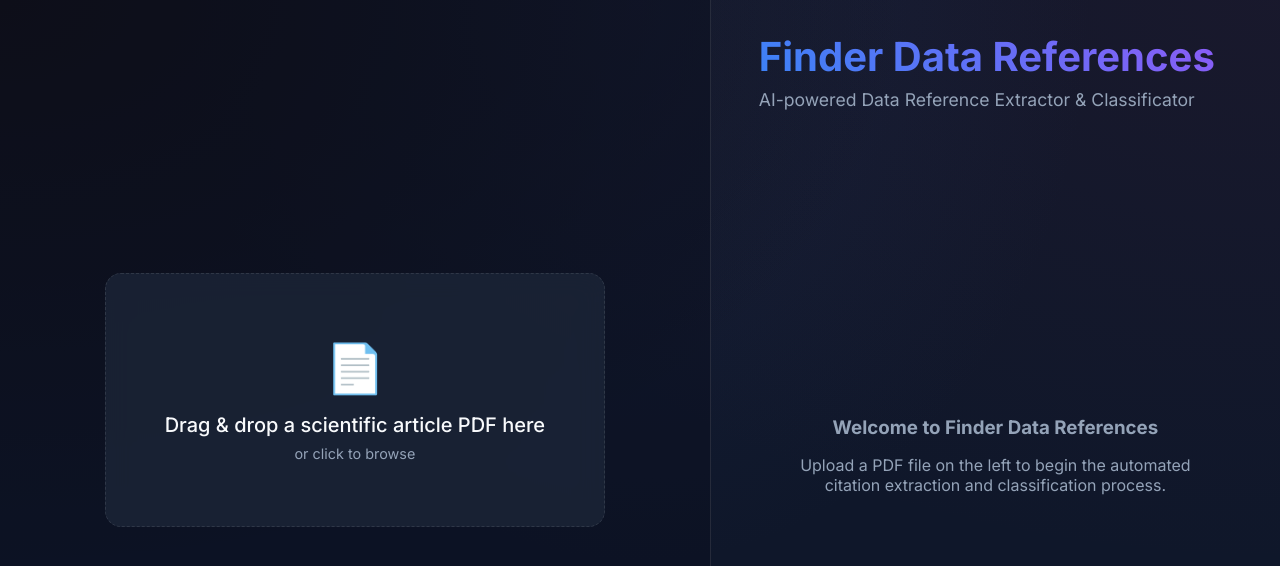
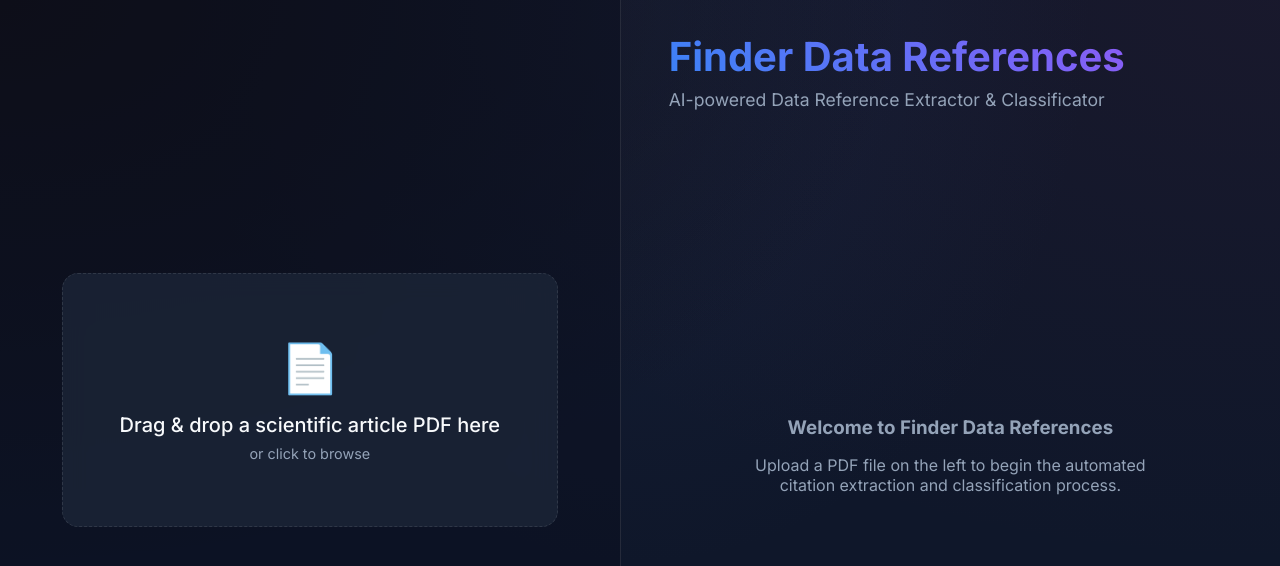
Before and after one commit to NikitaBarkalov/finder-data-references, a React (Vite) app in the folder frontend/: page / in a window 1280 px wide. Shown: the top 566 px of the page. Built offline with nearby package versions, Linux system fonts and the light colour scheme.

Commit message:
fix width of columns

```diff
--- a/frontend/src/index.css
+++ b/frontend/src/index.css
@@ -62,7 +62,7 @@ body {
 }
 
 .pdf-viewer-section {
-  flex: 1.5;
+  flex: 1.1;
   border-right: 1px solid var(--border-color);
   background: rgba(10, 15, 30, 0.5);
   display: flex;
```
